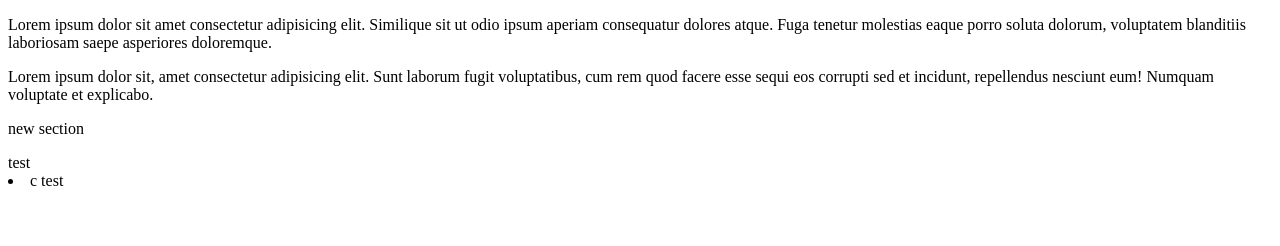
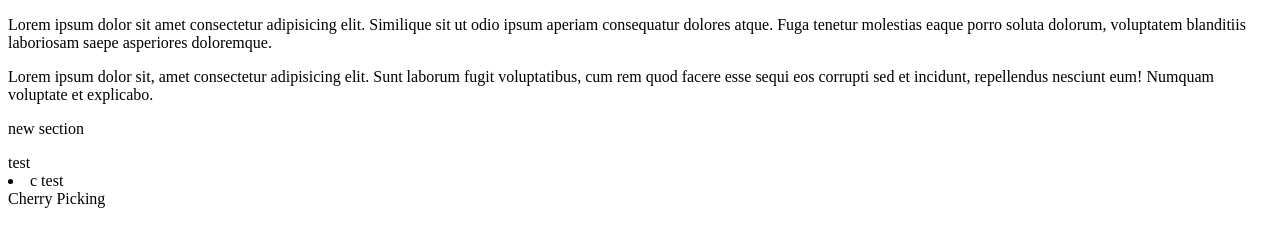
Before and after one commit to XFaramirX/GitLaboratory, a website: page index.html in a window 1280 px wide. Drawn offline with Linux system fonts and the light colour scheme.

Commit message:
cherry pcikTest

```diff
--- a/index.html
+++ b/index.html
@@ -18,5 +18,6 @@
     <p>new section</p>
     <section>test</section>
     <li>c test</li>
+    <div>Cherry Picking</div>
   </body>
 </html>
```
